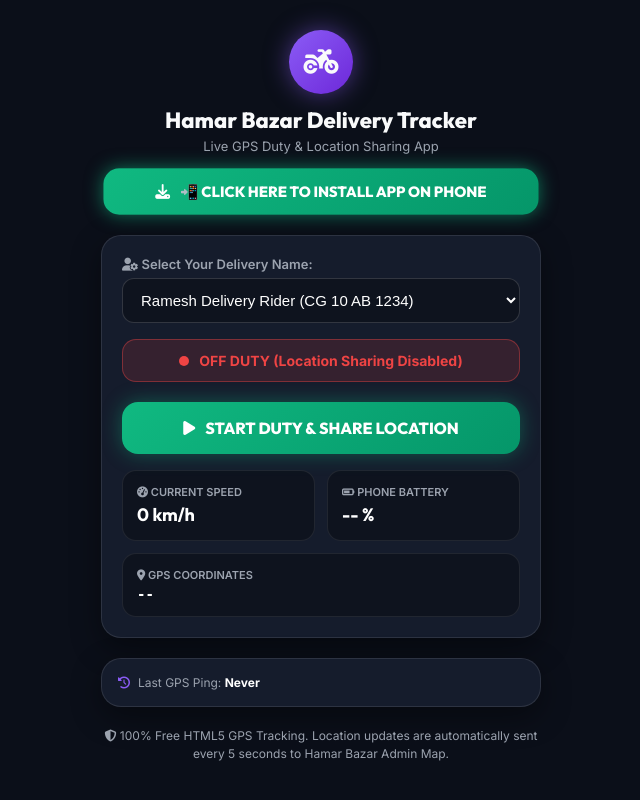
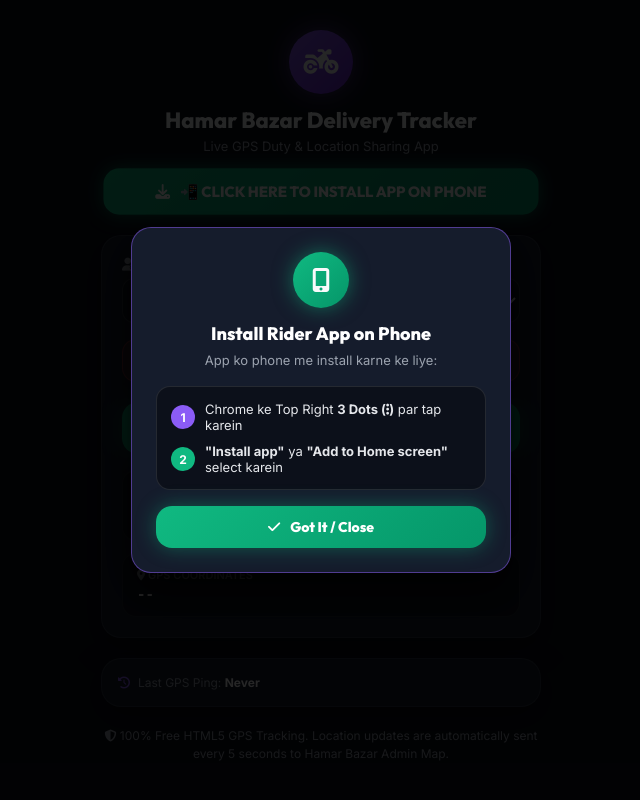
Before and after one commit to Prince4061/hamar-bazar-map, a Flask app: page /rider in a window 1280 px wide. Shown: the whole page, without its empty margins (319-959 px from the left). Run offline with Flask 3, Linux system fonts and the light colour scheme; data comes from the database, SQL or seed files in the repository.

Commit message:
fix: ensure install button tap gives immediate visual response (triggers native Chrome install or opens sleek dark modal)

```diff
--- a/templates/rider.html
+++ b/templates/rider.html
@@ -316,6 +316,34 @@
 
     </div>
 
+    <!-- Custom Install Guide Modal -->
+    <div id="install-guide-modal" class="modal-overlay hidden" style="position:fixed; inset:0; background:rgba(0,0,0,0.85); z-index:9999; display:flex; align-items:center; justify-content:center; padding:20px;">
+        <div style="background:#151C2C; border:1px solid rgba(139,92,246,0.5); border-radius:20px; width:100%; max-width:380px; padding:24px; text-align:center; box-shadow:0 20px 40px rgba(0,0,0,0.8);">
+            <div style="width:56px; height:56px; background:linear-gradient(135deg, #10B981, #059669); border-radius:50%; display:flex; align-items:center; justify-content:center; font-size:24px; margin:0 auto 14px; box-shadow:0 0 20px rgba(16,185,129,0.5);">
+                <i class="fa-solid fa-mobile-screen-button"></i>
+            </div>
+            <h3 style="font-family:'Outfit', sans-serif; font-size:18px; font-weight:800; color:#fff;">Install Rider App on Phone</h3>
+            <p style="font-size:13px; color:#9CA3AF; margin-top:6px; line-height:1.5;">
+                App ko phone me install karne ke liye:
+            </p>
+
+            <div style="background:rgba(0,0,0,0.4); border:1px solid rgba(255,255,255,0.1); border-radius:14px; padding:14px; margin:16px 0; text-align:left; font-size:13px; color:#E5E7EB; display:flex; flex-direction:column; gap:10px;">
+                <div style="display:flex; align-items:center; gap:10px;">
+                    <span style="background:#8B5CF6; color:#fff; width:24px; height:24px; border-radius:50%; display:flex; align-items:center; justify-content:center; font-weight:800; font-size:12px; flex-shrink:0;">1</span>
+                    <span>Chrome ke Top Right <strong>3 Dots (<i class="fa-solid fa-ellipsis-vertical"></i>)</strong> par tap karein</span>
+                </div>
+                <div style="display:flex; align-items:center; gap:10px;">
+                    <span style="background:#10B981; color:#fff; width:24px; height:24px; border-radius:50%; display:flex; align-items:center; justify-content:center; font-weight:800; font-size:12px; flex-shrink:0;">2</span>
+                    <span><strong>"Install app"</strong> ya <strong>"Add to Home screen"</strong> select karein</span>
+                </div>
+            </div>
+
+            <button onclick="closeInstallGuideModal()" class="duty-btn btn-start" style="width:100%; padding:12px; font-size:14px; justify-content:center;">
+                <i class="fa-solid fa-check"></i> Got It / Close
+            </button>
+        </div>
+    </div>
+
     <script>
         let isDutyOn = false;
         let watchId = null;
@@ -374,8 +402,14 @@
                     deferredPrompt = null;
                 });
             } else {
-                console.log("Direct PWA installation requested");
+                const modal = document.getElementById('install-guide-modal');
+                if (modal) modal.classList.remove('hidden');
             }
+        }
+
+        function closeInstallGuideModal() {
+            const modal = document.getElementById('install-guide-modal');
+            if (modal) modal.classList.add('hidden');
         }
 
         function registerServiceWorker() {
```
